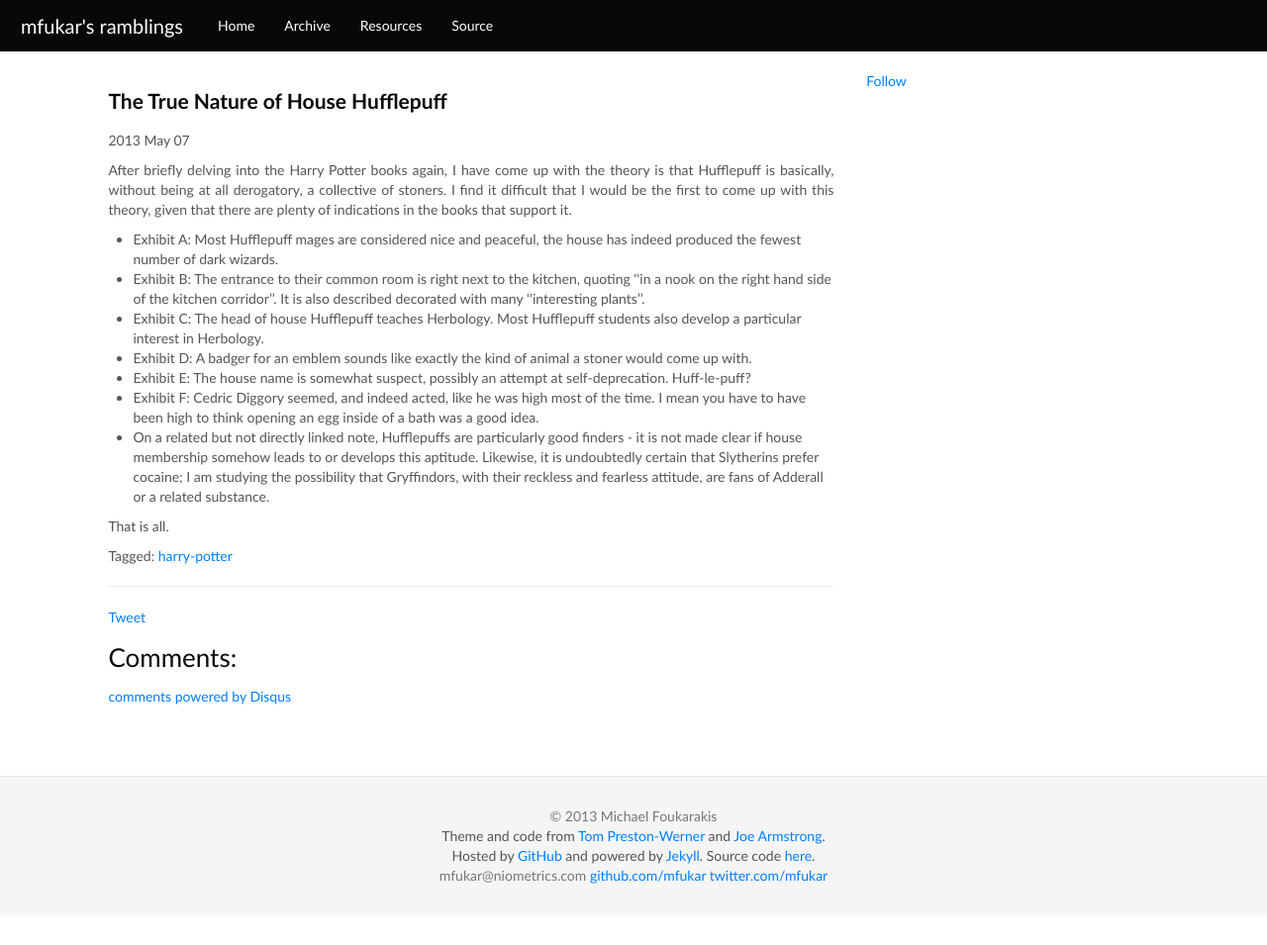
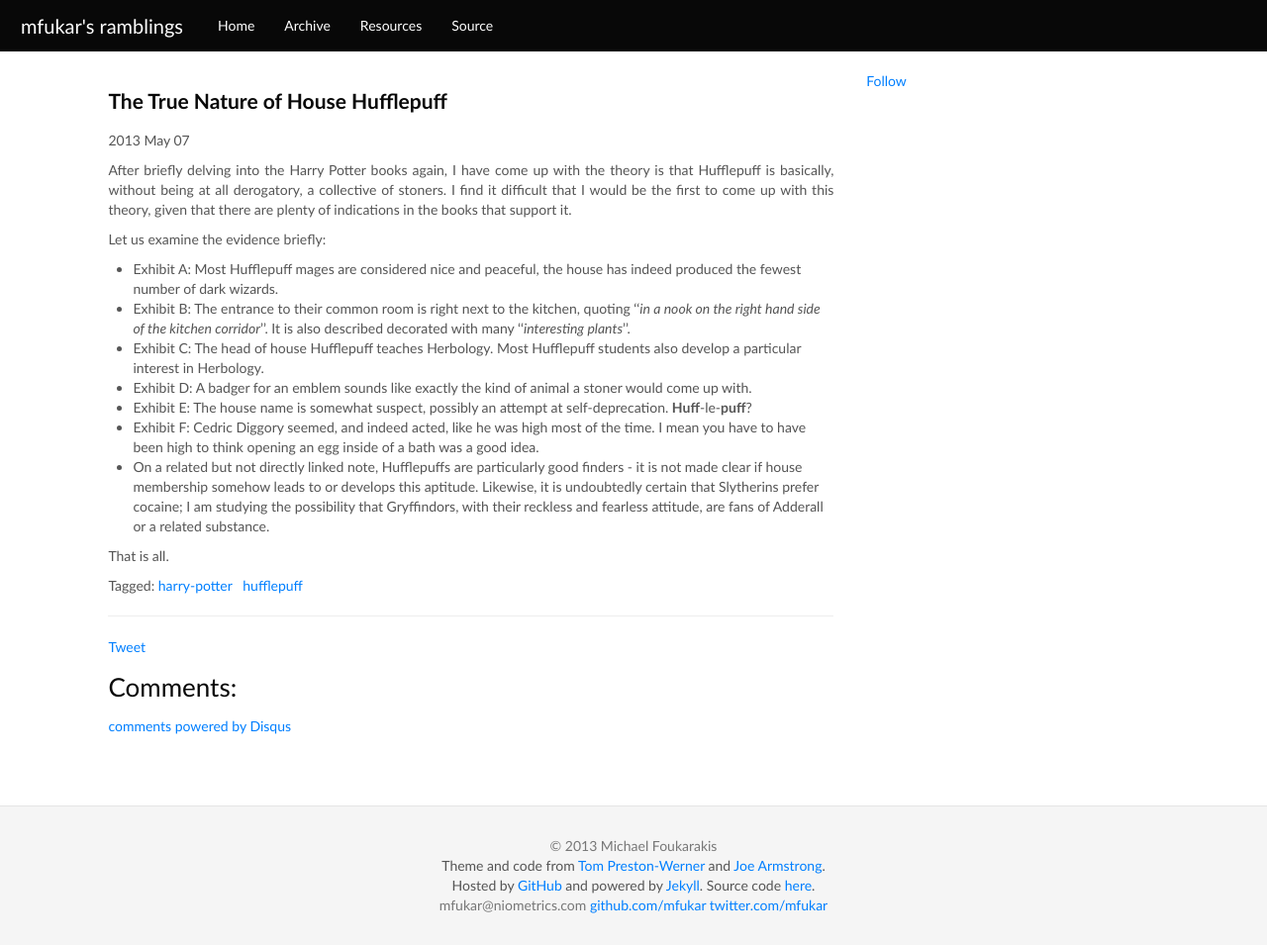
Before and after one commit to mfukar/mfukar.github.com, a Jekyll site: the page built from _posts/2013-05-07-Hufflepuff.md, in a window 1280 px wide. Shown: the whole page at 99% size. Built offline with Jekyll 4.4.1, drawn with Linux system fonts in a browser that asks for light colours; some web fonts are replaced; Markdown is read by kramdown in place of the engine named in the settings; comment, search, counter and statistics services are not loaded; before the commit the page ends 925 px from its top, so only the background shows below that.

Commit message:
Formatting.

```diff
--- a/_posts/2013-05-07-Hufflepuff.md
+++ b/_posts/2013-05-07-Hufflepuff.md
@@ -1,7 +1,7 @@
 ---
 layout: post
 title: The True Nature of House Hufflepuff
-tags: harry-potter
+tags: harry-potter hufflepuff
 year: 2013
 month: 5
 day: 7
@@ -14,17 +14,19 @@ that Hufflepuff is basically, without being at all derogatory, a collective of s
 find it difficult that I would be the first to come up with this theory, given that there
 are plenty of indications in the books that support it.
 
+Let us examine the evidence briefly:
+
 + Exhibit A: Most Hufflepuff mages are considered nice and peaceful, the house has indeed
   produced the fewest number of dark wizards.
-+ Exhibit B: The entrance to their common room is right next to the kitchen, quoting ''in
-  a nook on the right hand side of the kitchen corridor''. It is also described decorated
-  with many ''interesting plants''.
++ Exhibit B: The entrance to their common room is right next to the kitchen, quoting ''_in
+  a nook on the right hand side of the kitchen corridor_''. It is also described decorated
+  with many ''_interesting plants_''.
 + Exhibit C: The head of house Hufflepuff teaches Herbology. Most Hufflepuff students also
   develop a particular interest in Herbology.
 + Exhibit D: A badger for an emblem sounds like exactly the kind of animal a stoner would
   come up with.
 + Exhibit E: The house name is somewhat suspect, possibly an attempt at self-deprecation.
-  Huff-le-puff?
+  **Huff**-le-**puff**?
 + Exhibit F: Cedric Diggory seemed, and indeed acted, like he was high most of the time. I
   mean you have to have been high to think opening an egg inside of a bath was a good
   idea.
```
